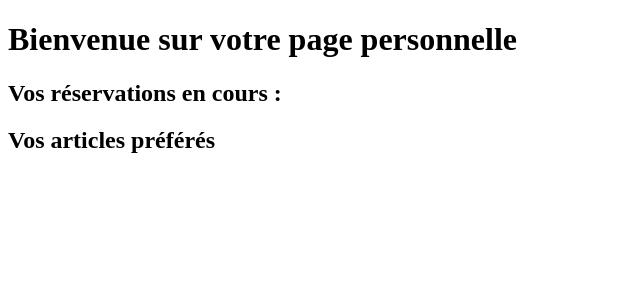
After one commit to apsuma/penguincircus, a Symfony app: template templates/user/index.html.twig in a window 1280 px wide. The commit adds this page. Shown: the top 300 px of the page, without its empty margins (0-640 px from the left). Run offline with Twig, Linux system fonts and the light colour scheme; the template is opened without the code that fills it, so the values that code supplies are empty; some libraries are stand-ins or nearby versions.

Commit message:
page personnelle link to articles and resa

```diff
--- a/src/Controller/PublicReservationController.php
+++ b/src/Controller/PublicReservationController.php
@@ -30,6 +30,7 @@ class PublicReservationController extends AbstractController
             -> createForm(ReservationType::class, $reservation)
             -> remove('createdAt')
             -> remove('user')
+            -> remove('accepted')
         ;
         $form -> handleRequest($request);
 
--- a/templates/Blocks/_adminnavbar.html.twig
+++ b/templates/Blocks/_adminnavbar.html.twig
@@ -1,5 +1,8 @@
 <nav id="navbarAdmin" class="navbar navbar-light navbar-expand-md justify-content-center">
-    <div class="navbar-collapse collapse justify-content-between align-items-center w-100">
+    <button class="navbar-toggler ml-1" type="button" data-toggle="collapse" data-target="#collapsingNavbar2">
+        <span class="navbar-toggler-icon"></span>
+    </button>
+    <div class="navbar-collapse collapse justify-content-between align-items-center w-100" id="collapsingNavbar2">
         <ul class="navbar-nav mx-auto">
             <li class="navbar-item">
                 <a class="nav-link" href="{{ path('admin') }}">accueil</a>
--- /dev/null
+++ b/templates/theme/publicArticle.html.twig
@@ -0,0 +1,6 @@
+{% extends 'base.html.twig' %}
+
+{% block body %}
+    page détail d'un article pour public depuis theme
+
+{% endblock %}
--- /dev/null
+++ b/templates/user/index.html.twig
@@ -0,0 +1,21 @@
+{% extends 'base.html.twig' %}
+
+{% block title %}Bienvenu sur votre profil{% endblock %}
+
+{% block body %}
+
+<h1 class="text-center text-primary display-4">Bienvenue sur votre page personnelle {{ user.firstname }} {{ user.lastname }}</h1>
+<section>
+    <h2 class="text-center text-primary display-5"> Vos réservations en cours : </h2>
+    {% for resa in user.reservations %}
+        <p class="text-body">{{ resa.articles.subject }} - {{ resa.articles.showDate| date('l d M Y') }} : {{ resa.accepted ? 'validée' : 'en attente' }}
+    {% endfor %}
+</section>
+<section>
+    <h2 class="text-center text-primary display-5"> Vos articles préférés</h2>
+    {% for article in user.favArticles %}
+    <p class="text-body text-center"><a href="{{ path('theme_article_show', {'id': article.id }) }}">{{ article.subject }}</a>
+    {% endfor %}
+</section>
+
+{% endblock %}
```
Also changed, not shown: src/Controller/ThemeController.php (+11 -0 lines), src/Controller/UserController.php (added, +27 -0 lines), templates/Blocks/_navbar.html.twig (+9 -1 lines).
